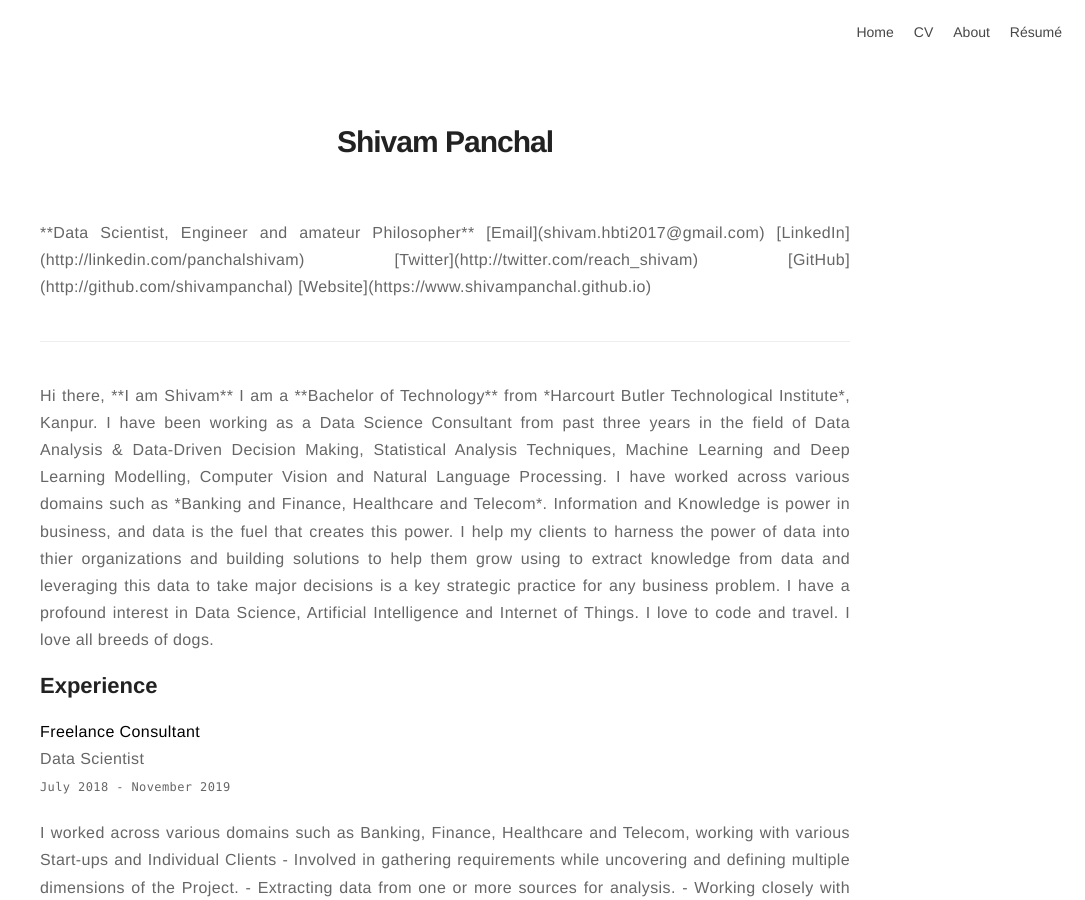
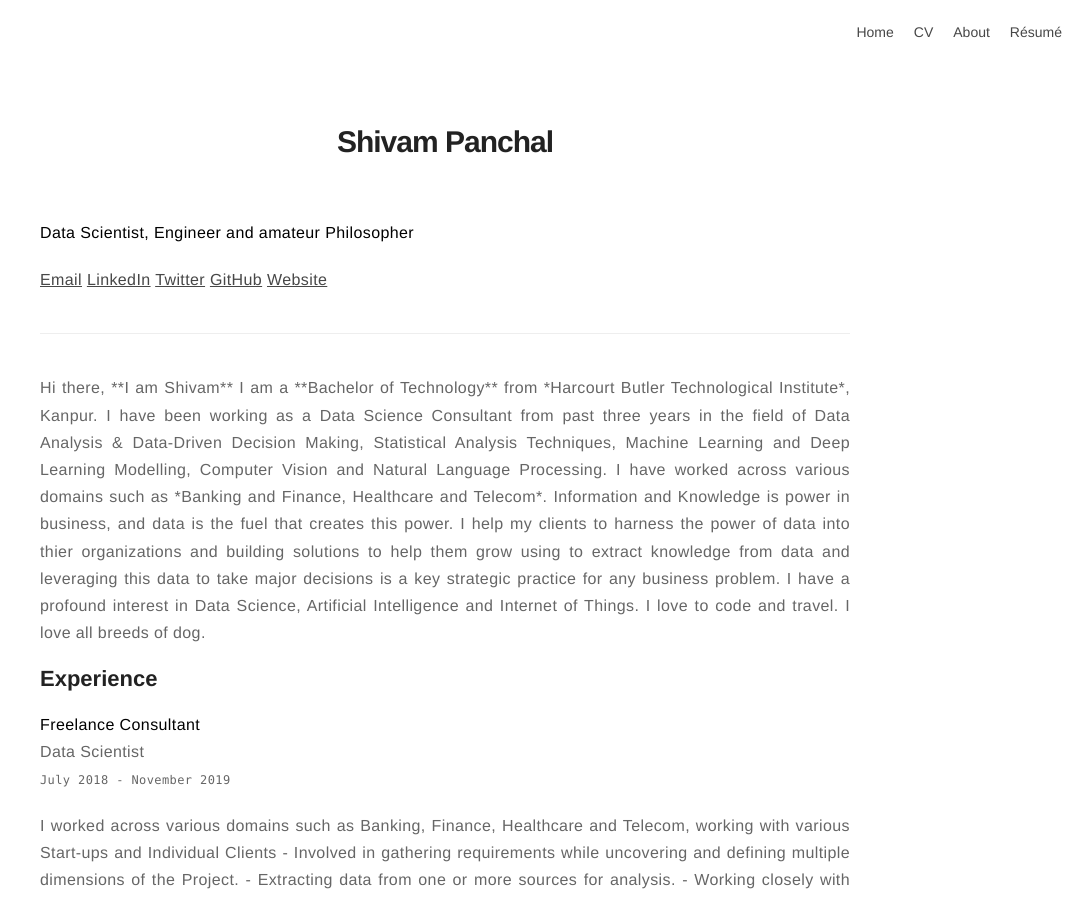
Before and after one commit to ShivamPanchal/shivampanchal.github.io, a Jekyll site: the page built from about.md, in a window 1280 px wide and 900 px high. Shown: the whole window, without its empty margins (195-1280 px from the left). Built offline with Jekyll 4.4.1, drawn with Linux system fonts in a browser that asks for light colours; our own code applies the rules of GitHub Pages for plain Markdown files.

Commit message:
Update about.md

```diff
--- a/about.md
+++ b/about.md
@@ -1,7 +1,4 @@
 # Shivam Panchal
-
-<p align="justify">
-
 **Data Scientist, Engineer and amateur Philosopher**
 
 [Email](shivam.hbti2017@gmail.com)
@@ -10,21 +7,17 @@
 [GitHub](http://github.com/shivampanchal)
 [Website](https://www.shivampanchal.github.io)
 
-</p>
-
 ---
 
 <p align="justify">
 
 Hi there, **I am Shivam**
-
 I am a **Bachelor of Technology** from *Harcourt Butler Technological Institute*, Kanpur.
 
 I have been working as a Data Science Consultant from past three years in the field of Data Analysis & Data-Driven Decision Making, Statistical Analysis Techniques, Machine Learning and Deep Learning Modelling, Computer Vision and Natural Language Processing.
 
 I have worked across various domains such as *Banking and Finance, Healthcare and Telecom*. Information and Knowledge is power in business, and data is the fuel that creates this power. I help my clients to harness the power of data into thier organizations and
-building solutions to help them grow using to extract knowledge from data and leveraging this data to take major decisions is a key strategic practice for any business problem. I have a profound interest in Data Science, Artificial Intelligence and Internet of Things. I love to code and travel. I love all breeds of dogs.
-
+building solutions to help them grow using to extract knowledge from data and leveraging this data to take major decisions is a key strategic practice for any business problem. I have a profound interest in Data Science, Artificial Intelligence and Internet of Things. I love to code and travel. I love all breeds of dog.
 </p>
 
 ## Experience
```
